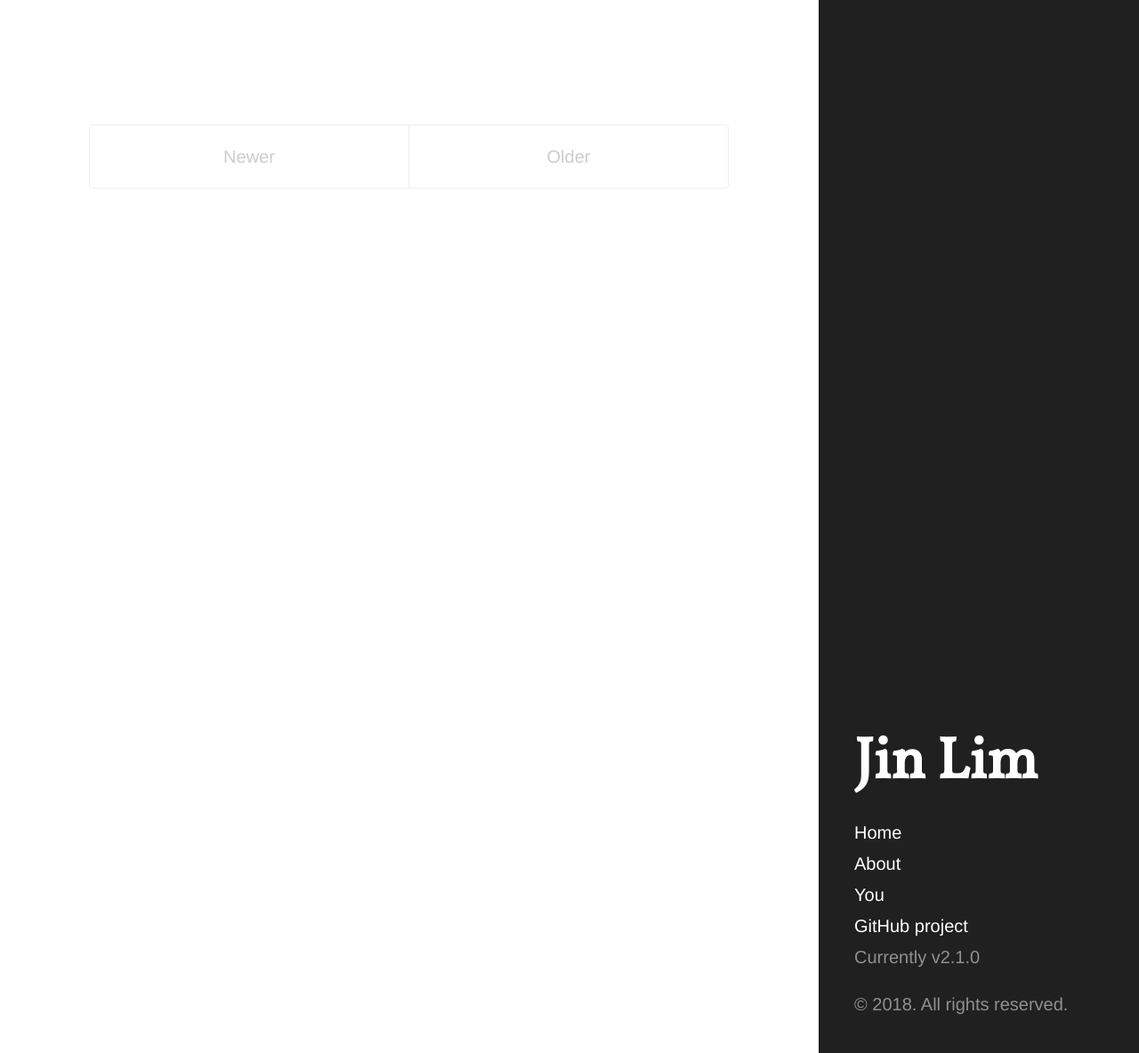
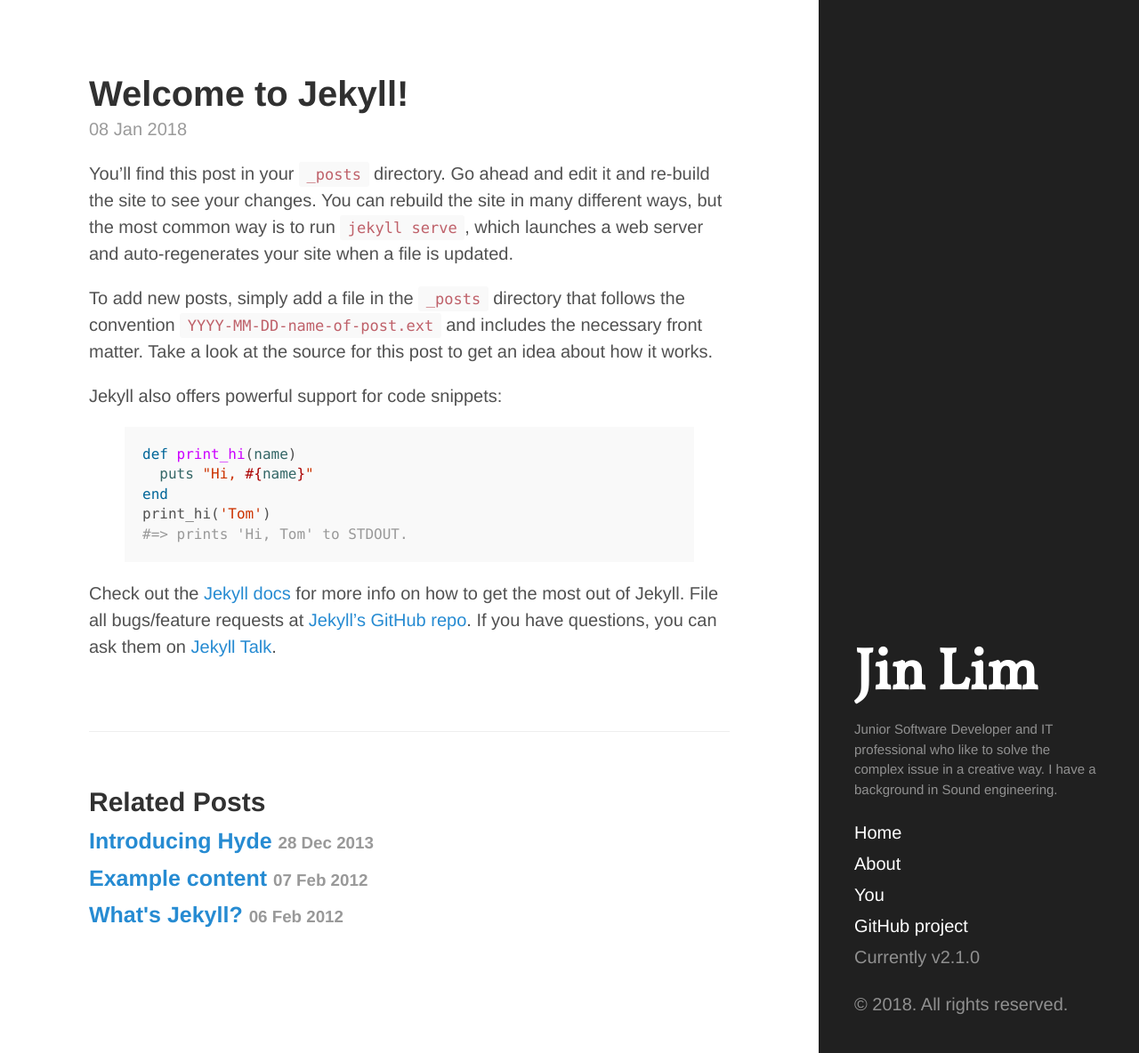
Before and after one commit to prinzryan/docker_documenting, a Jekyll site: the page built from _posts/2018-01-08-welcome-to-jekyll.markdown, in a window 1280 px wide and 1184 px high. Shown: the whole window at 89% size. Built offline with Jekyll 4.4.1, drawn with Linux system fonts in a browser that asks for light colours.

Commit message:
more description

```diff
--- a/_config.yml
+++ b/_config.yml
@@ -14,12 +14,15 @@
 # You can create any custom variable you would like, and they will be accessible
 # in the templates via {{ site.myvariable }}.
 title: Jin Lim
-email: your-email@example.com
-description: >- # this means to ignore newlines until "baseurl:"
+email: loveandpeace.jin@gmail.com
+description: > # this means to ignore newlines until "baseurl:"
+  Junior Software Developer and IT professional who
+  like to solve the complex issue in a creative way.
+  I have a background in Sound engineering.
 baseurl: "" # the subpath of your site, e.g. /blog
 url: "" # the base hostname & protocol for your site, e.g. http://example.com
-twitter_username: jekyllrb
-github_username:  jekyll
+twitter_username:
+github_username:
 
 # Build settings
 
--- a/_posts/2018-01-08-welcome-to-jekyll.markdown
+++ b/_posts/2018-01-08-welcome-to-jekyll.markdown
@@ -1,5 +1,5 @@
 ---
-layout: home
+layout: post
 title: "Welcome to Jekyll!"
 date: 2018-01-08 23:53:24 +0000
 categories: jekyll update
--- a/assets/css/poole.css
+++ b/assets/css/poole.css
@@ -259,7 +259,7 @@
  */
 
 .lead {
-  font-size: 1.25rem;
+  font-size: 0.75rem;
   font-weight: 300;
 }
 
```
